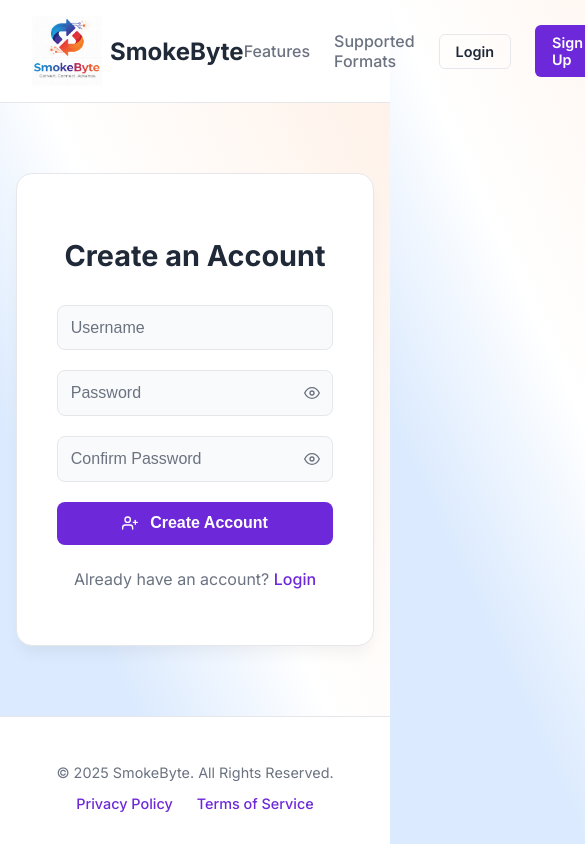
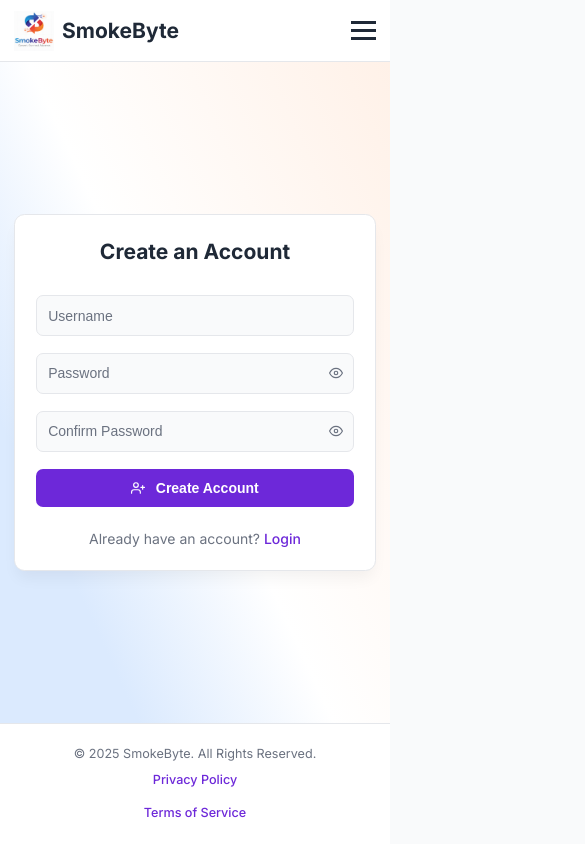
Before and after one commit to Pushpak003/SmokeByteFrontend, a React (Vite) app: page /signup in a window 390 px wide. Shown: the whole page, 585 px wide, since content can reach past the window. Built offline with nearby package versions, Linux system fonts and the light colour scheme.

Commit message:
changed css files

```diff
--- a/src/components/layout/Footer.css
+++ b/src/components/layout/Footer.css
@@ -13,3 +13,13 @@
   justify-content: center;
   gap: 1.5rem;
 }
+@media (max-width: 600px) {
+  .footer {
+    padding: 1.5rem 1rem; /* Padding thoda kam kiya */
+  }
+
+  .footer nav {
+    flex-direction: column; /* Links ko ek ke neeche ek kar diya */
+    gap: 1rem;
+  }
+}
--- a/src/components/layout/Header.css
+++ b/src/components/layout/Header.css
@@ -1,17 +1,16 @@
-/* src/components/layout/Header.css - FINAL VERSION */
+
 
 .header {
   display: flex;
   justify-content: space-between;
   align-items: center;
-  padding: 1rem 2rem;
+  padding: 0.75rem 2rem;
   background-color: var(--card-color);
   border-bottom: 1px solid var(--border-color);
   position: sticky;
   top: 0;
   z-index: 10;
 }
-
 .logo {
   font-size: 1.5rem;
   font-weight: bold;
@@ -25,7 +24,7 @@
   gap: 1.5rem;
 }
 
-/* Style for regular nav links */
+
 .main-nav a {
   color: var(--text-secondary-color);
   font-weight: 500;
@@ -36,7 +35,7 @@
   text-decoration: none;
 }
 
-/* Common style for all buttons in the nav */
+
 .main-nav .btn-login,
 .main-nav .btn-signup,
 .main-nav .btn-logout {
@@ -52,7 +51,7 @@
   transition: all 0.2s ease;
 }
 
-/* Specific style for Login button */
+
 .main-nav .btn-login {
   border-color: var(--border-color);
   color: var(--text-color);
@@ -62,7 +61,7 @@
   color: var(--primary-color);
 }
 
-/* Specific style for Signup button */
+
 .main-nav .btn-signup {
   background-color: var(--primary-color);
   color: white;
@@ -72,7 +71,7 @@
   color: white;
 }
 
-/* Specific style for Logout button */
+
 .btn-logout {
   color: var(--text-secondary-color);
 }
@@ -82,13 +81,70 @@
 .logo {
   display: flex;
   align-items: center;
-  gap: 8px; /* space between logo and text */
+  gap: 8px;
   text-decoration: none;
   color: inherit;
 }
 
 .logo-image {
-  width: 70px; /* pehle 32px tha, ab bada kar diya */
-  height: 70px; /* proportion ke hisaab se height bhi */
-  object-fit: contain; /* ensures image doesn't get stretched */
+  width: 50px;
+  height: 50px;
+  object-fit: contain;
 }
+.mobile-nav-toggle {
+  display: none;
+  background: none;
+  border: none;
+  cursor: pointer;
+}
+
+.mobile-nav-toggle .icon-bar {
+  display: block;
+  width: 25px;
+  height: 3px;
+  background-color: var(--text-color);
+  margin: 5px 0;
+  transition: all 0.2s ease;
+}
+
+/* For screens smaller than 768px (Tablets and Mobile) */
+@media (max-width: 768px) {
+
+  .header .main-nav {
+    display: none;
+
+
+    position: absolute;
+    top: 100%;
+    left: 0;
+    width: 100%;
+    background-color: var(--card-color);
+    border-top: 1px solid var(--border-color);
+    flex-direction: column;
+    align-items: flex-start;
+    padding: 1rem;
+    gap: 1rem;
+  }
+
+
+  .header .main-nav.is-open {
+    display: flex;
+  }
+
+
+  .mobile-nav-toggle {
+    display: block;
+  }
+
+
+  .header {
+
+    padding: 0.75rem 1rem;
+  }
+
+  .logo-image {
+
+    width: 40px;
+    height: 40px;
+  }
+}
--- a/src/components/layout/Header.jsx
+++ b/src/components/layout/Header.jsx
@@ -1,31 +1,53 @@
-// src/components/layout/Header.jsx
 
+import { useState } from "react"; // Step 1: Import useState
 import { Link, useNavigate } from "react-router-dom";
-import { useAuth } from "../../hooks/useAuth"; // Import useAuth hook
+import { useAuth } from "../../hooks/useAuth";
 import { FiLogOut } from "react-icons/fi";
 import "./Header.css";
 
 const Header = () => {
-  const { user, logout } = useAuth(); // Get user and logout function from context
+  const { user, logout } = useAuth();
   const navigate = useNavigate();
+
+  // Step 2: Create state to manage menu visibility
+  const [isMenuOpen, setIsMenuOpen] = useState(false);
+
+  const toggleMenu = () => {
+    setIsMenuOpen(!isMenuOpen); // Toggles between true and false
+  };
+
+  // This function closes the menu, useful for when a link is clicked
+  const closeMenu = () => {
+    setIsMenuOpen(false);
+  };
 
   const handleLogout = () => {
     logout();
+    closeMenu(); // Close menu on logout
     navigate("/login");
   };
 
   return (
     <header className="header">
-      <Link to="/" className="logo">
+      <Link to="/" className="logo" onClick={closeMenu}>
         <img src="/Logo1.png" alt="SmokeByte Logo" className="logo-image" />
         SmokeByte
       </Link>
-      <nav className="main-nav">
+
+      {/* Step 3: Add the hamburger button for mobile view */}
+      <button className="mobile-nav-toggle" onClick={toggleMenu}>
+        <span className="icon-bar"></span>
+        <span className="icon-bar"></span>
+        <span className="icon-bar"></span>
+      </button>
+
+      {/* Step 4: Apply dynamic class based on state */}
+      <nav className={`main-nav ${isMenuOpen ? "is-open" : ""}`}>
         {user ? (
           // --- Logged-in User View ---
           <>
-            <Link to="/dashboard">Dashboard</Link>
-            <Link to="/history">History</Link>
+            <Link to="/dashboard" onClick={closeMenu}>Dashboard</Link>
+            <Link to="/history" onClick={closeMenu}>History</Link>
             <button onClick={handleLogout} className="btn-logout">
               <FiLogOut /> Logout
             </button>
@@ -33,12 +55,12 @@ const Header = () => {
         ) : (
           // --- Logged-out User View ---
           <>
-            <Link to="/#features">Features</Link>
-            <Link to="/formats">Supported Formats</Link>
-            <Link to="/login" className="btn-login">
+            <Link to="/#features" onClick={closeMenu}>Features</Link>
+            <Link to="/formats" onClick={closeMenu}>Supported Formats</Link>
+            <Link to="/login" className="btn-login" onClick={closeMenu}>
               Login
             </Link>
-            <Link to="/signup" className="btn-signup">
+            <Link to="/signup" className="btn-signup" onClick={closeMenu}>
               Sign Up
             </Link>
           </>
--- a/src/index.css
+++ b/src/index.css
@@ -1,4 +1,4 @@
-/* src/index.css - FINAL CONSOLIDATED VERSION */
+/* src/index.css - FINAL REGENERATED VERSION */
 @import url('https://fonts.googleapis.com/css2?family=Inter:wght@400;500;600;700&display=swap');
 
 /* --- 1. COLOR & FONT VARIABLES --- */
@@ -14,14 +14,31 @@
   --error-color: #EF4444;
 }
 
-/* --- 2. GLOBAL & LAYOUT STYLES --- */
+/* --- 2. FOUNDATIONAL & GLOBAL STYLES --- */
+*,
+*::before,
+*::after {
+  box-sizing: border-box;
+  margin: 0;
+  padding: 0;
+}
+
+html {
+  font-size: 14px; /* Base font size for mobile */
+}
+
 body {
   font-family: 'Inter', -apple-system, BlinkMacSystemFont, 'Segoe UI', Roboto, Helvetica, Arial, sans-serif;
-  margin: 0;
   color: var(--text-color);
   background-color: var(--background-light);
   background-image: linear-gradient(to top right, #dbeafe 25%, #ffffff 50%, #fff0e6 100%);
   overflow-x: hidden;
+  line-height: 1.5;
+}
+
+img, picture, video, canvas, svg {
+  max-width: 100%;
+  height: auto;
 }
 
 #root, .app-container {
@@ -43,11 +60,12 @@ a {
   font-weight: 500;
   text-decoration: none;
 }
+
 a:hover {
   text-decoration: underline;
 }
 
-/* --- 3. GENERAL CARD / CONTAINER STYLE (Consolidated) --- */
+/* --- 3. GENERAL CARD / CONTAINER STYLE --- */
 .auth-form-container,
 .uploader-card,
 .job-status-card,
@@ -62,7 +80,8 @@ a:hover {
   box-shadow: 0 10px 15px -3px rgb(0 0 0 / 0.05);
   text-align: center;
 }
-.dashboard-container{
+
+.dashboard-container {
   width: 100%;
   max-width: 550px;
   background: var(--card-color);
@@ -134,6 +153,7 @@ a:hover {
   cursor: pointer;
   transition: all 0.2s ease;
 }
+
 .auth-button:hover,
 .convert-button:hover,
 .download-button:hover,
@@ -193,216 +213,57 @@ a:hover {
   text-shadow: 1px 1px 2px rgba(0,0,0,0.5);
 }
 
-
-/* --- 7. FORMAT GRID --- */
-.format-grid-container {
-  width: 100%;
-  max-width: 900px;
-  text-align: center;
+.uploader-card {
+  display: flex;
+  flex-direction: column;
+  align-items: center;
+  justify-content: center;
+  min-height: 300px;
 }
 
-.format-grid {
-  display: grid;
-  grid-template-columns: repeat(auto-fit, minmax(250px, 1fr));
-  gap: 1rem;
-  margin-top: 2rem;
+.uploader-card .dropzone {
+  border: 2px dashed var(--border-color);
+  border-radius: 1rem;
+  padding: 3rem 2rem;
+  text-align: center;
+  background-color: var(--card-color);
+  transition: border-color 0.3s ease, background-color 0.3s ease, box-shadow 0.3s ease;
+  cursor: pointer;
+  display: flex;
+  flex-direction: column;
+  align-items: center;
+  justify-content: center;
+  width: 100%;
+  max-width: 400px;
 }
 
-.format-card {
-  background: var(--card-color);
-  border: 1px solid var(--border-color);
-  border-radius: 0.75rem;
-  padding: 1.5rem;
-  display: flex;
-  align-items: center;
-  gap: 1rem;
-  font-weight: 500;
-  transition: all 0.2s ease;
+.uploader-card .dropzone:hover {
+  border-color: var(--primary-color);
+  background-color: #faf5ff;
+  box-shadow: 0 6px 12px rgb(0 0 0 / 0.08);
 }
 
-.format-card:hover {
-  transform: translateY(-5px);
-  box-shadow: 0 10px 15px -3px rgb(0 0 0 / 0.1);
+.uploader-card .dropzone.active {
   border-color: var(--primary-color);
+  box-shadow: 0 0 15px rgba(109, 40, 217, 0.3);
+  background-color: #f5f3ff;
 }
 
-.format-icon-wrapper {
-  background-color: #F3E8FF;
+.uploader-card .upload-icon {
   color: var(--primary-color);
-  border-radius: 50%;
-  width: 40px;
-  height: 40px;
-  display: flex;
-  align-items: center;
-  justify-content: center;
-}
-
-.format-arrow {
-  margin-left: auto;
-  color: var(--text-secondary-color);
-}
-
-/* --- 8. STATIC & HISTORY PAGES --- */
-.static-page-container h1, .history-container h2 {
-  font-size: 2rem;
   margin-bottom: 1rem;
 }
 
-.static-page-container p {
-  color: var(--text-secondary-color);
-  font-size: 1.1rem;
-  margin-bottom: 2rem;
+.uploader-card h2 {
+  font-size: 1.3rem;
+  font-weight: 600;
+  margin: 0.5rem 0;
 }
 
-.formats-list {
-  display: flex;
-  flex-direction: column;
-  gap: 2rem;
+.uploader-card p {
+  font-size: 0.95rem;
+  color: var(--text-secondary-color);
 }
-
-.format-category h2 {
-  font-size: 1.5rem;
-  padding-bottom: 0.5rem;
-  border-bottom: 1px solid var(--border-color);
-  margin-bottom: 1rem;
-}
-
-.format-category ul {
-  list-style: none;
-  padding: 0;
-  display: flex;
-  flex-wrap: wrap;
-  gap: 0.75rem;
-}
-
-.format-category li {
-  background: var(--background-light);
-  border: 1px solid var(--border-color);
-  color: var(--text-secondary-color);
-  font-weight: 500;
-  padding: 0.4rem 1rem;
-  border-radius: 99px;
-  font-size: 0.9rem;
-}
-
-.history-list {
-  display: flex;
-  flex-direction: column;
-  gap: 1rem;
-}
-/* Add to the end of your src/index.css file */
-
-.formats-page {
-  max-width: 1000px;
-}
-
-.categories-grid {
-  display: grid;
-  grid-template-columns: repeat(auto-fit, minmax(300px, 1fr));
-  gap: 1.5rem;
-  margin-top: 2rem;
-  text-align: left;
-}
-
-.category-card {
-  background-color: var(--card-color);
-  border: 1px solid var(--border-color);
-  border-radius: 0.75rem;
-  overflow: hidden; /* Important for rounded corners on the header */
-}
-
-.category-header {
-  background: linear-gradient(90deg, #3B82F6, #60A5FA);
-  color: white;
-  padding: 0.8rem 1.5rem;
-}
-
-.category-header h2 {
-  font-size: 1.2rem;
-  margin: 0;
-}
-
-.category-body {
-  padding: 1.5rem;
-  display: flex;
-  flex-wrap: wrap;
-  gap: 0.75rem;
-}
-
-.format-tag {
-  background-color: var(--background-light);
-  border: 1px solid var(--border-color);
-  color: var(--text-secondary-color);
-  font-weight: 500;
-  padding: 0.4rem 1rem;
-  border-radius: 99px;
-  font-size: 0.9rem;
-}
-
-.history-container {
-  max-width: 900px; /* Thoda bada container */
-}
-
-.history-table {
-  width: 100%;
-  border-collapse: collapse; /* Borders ko merge karein */
-  margin-top: 2rem;
-}
-
-.history-table th {
-  text-align: center;
-  padding: 0.75rem 1rem;
-  color: var(--text-secondary-color);
-  font-size: 0.9rem;
-  text-transform: uppercase;
-  border-bottom: 2px solid var(--border-color);
-}
-
-.history-table td {
-  padding: 1rem;
-  border-bottom: 1px solid var(--border-color);
-}
-
-.history-table tr:last-child td {
-  border-bottom: none; /* Aakhri row ka border hatayein */
-}
-
-.file-preview-cell {
-  width: 80px;
-}
-
-.file-details-cell .filename {
-  font-weight: 600;
-  color: var(--text-color);
-}
-
-.file-details-cell .date {
-  font-size: 0.9rem;
-  color: var(--text-secondary-color);
-  margin-top: 0.25rem;
-}
-
-.file-action-cell {
-  text-align: right;
-}
-
-.btn-download-table {
-  display: inline-flex;
-  align-items: center;
-  gap: 0.5rem;
-  background-color: var(--primary-color);
-  color: white;
-  border: none;
-  padding: 0.6rem 1.2rem;
-  border-radius: 0.375rem;
-  font-weight: 500;
-  cursor: pointer;
-  transition: background-color 0.2s ease;
-}
-.btn-download-table:hover {
-  background-color: var(--primary-hover-color);
-}
-/* Add to the end of your src/index.css file */
 
 .file-preview-container {
   display: flex;
@@ -452,6 +313,7 @@ a:hover {
   cursor: pointer;
   padding: 0.5rem;
 }
+
 .remove-btn:disabled {
   opacity: 0.5;
   cursor: not-allowed;
@@ -464,6 +326,7 @@ a:hover {
   gap: 1rem;
   width: 100%;
 }
+
 .conversion-form .convert-button {
   width: auto;
   display: inline-flex;
@@ -493,55 +356,187 @@ a:hover {
   cursor: not-allowed;
   transform: none;
   box-shadow: none;
-}/* === Upload Dropzone Style (FileUploader ke andar only) === */
-.uploader-card {
-  display: flex;
-  flex-direction: column;
-  align-items: center;      /* horizontal centering */
-  justify-content: center;  /* vertical centering if height is set */
-  min-height: 300px;        /* adjust as needed */
 }
 
-.uploader-card .dropzone {
-  border: 2px dashed var(--border-color);
-  border-radius: 1rem;
-  padding: 3rem 2rem;
-  text-align: center;
-  background-color: var(--card-color);
-  transition: border-color 0.3s ease, background-color 0.3s ease, box-shadow 0.3s ease;
-  cursor: pointer;
-  display: flex;
-  flex-direction: column;
-  align-items: center;
-  justify-content: center;
-  width: 100%;
-  max-width: 400px; /* optional, to limit dropzone width */
-}
-
-.uploader-card .dropzone:hover {
-  border-color: var(--primary-color);
-  background-color: #faf5ff;
-  box-shadow: 0 6px 12px rgb(0 0 0 / 0.08);
-}
-
-.uploader-card .dropzone.active {
-  border-color: var(--primary-color);
-  box-shadow: 0 0 15px rgba(109, 40, 217, 0.3); /* drag active glow */
-  background-color: #f5f3ff;
-}
-
-.uploader-card .upload-icon {
-  color: var(--primary-color);
+/* --- 7. FORMATS & HISTORY PAGES --- */
+.static-page-container h1, .history-container h2 {
+  font-size: 2rem;
   margin-bottom: 1rem;
 }
 
-.uploader-card h2 {
-  font-size: 1.3rem;
-  font-weight: 600;
-  margin: 0.5rem 0;
+.static-page-container p {
+  color: var(--text-secondary-color);
+  font-size: 1.1rem;
+  margin-bottom: 2rem;
 }
 
-.uploader-card p {
-  font-size: 0.95rem;
+.formats-page {
+  max-width: 1000px;
+}
+
+.categories-grid {
+  display: grid;
+  grid-template-columns: repeat(auto-fit, minmax(300px, 1fr));
+  gap: 1.5rem;
+  margin-top: 2rem;
+  text-align: left;
+}
+
+.category-card {
+  background-color: var(--card-color);
+  border: 1px solid var(--border-color);
+  border-radius: 0.75rem;
+  overflow: hidden;
+}
+
+.category-header {
+  background: linear-gradient(90deg, #3B82F6, #60A5FA);
+  color: white;
+  padding: 0.8rem 1.5rem;
+}
+
+.category-header h2 {
+  font-size: 1.2rem;
+  margin: 0;
+}
+
+.category-body {
+  padding: 1.5rem;
+  display: flex;
+  flex-wrap: wrap;
+  gap: 0.75rem;
+}
+
+.format-tag {
+  background-color: var(--background-light);
+  border: 1px solid var(--border-color);
   color: var(--text-secondary-color);
+  font-weight: 500;
+  padding: 0.4rem 1rem;
+  border-radius: 99px;
+  font-size: 0.9rem;
 }
+
+.history-container {
+  max-width: 900px;
+}
+
+.history-table {
+  width: 100%;
+  border-collapse: collapse;
+  margin-top: 2rem;
+}
+
+.history-table th {
+  text-align: center;
+  padding: 0.75rem 1rem;
+  color: var(--text-secondary-color);
+  font-size: 0.9rem;
+  text-transform: uppercase;
+  border-bottom: 2px solid var(--border-color);
+}
+
+.history-table td {
+  padding: 1rem;
+  border-bottom: 1px solid var(--border-color);
+}
+
+.history-table tr:last-child td {
+  border-bottom: none;
+}
+
+.file-preview-cell {
+  width: 80px;
+}
+
+.file-details-cell .filename {
+  font-weight: 600;
+  color: var(--text-color);
+}
+
+.file-details-cell .date {
+  font-size: 0.9rem;
+  color: var(--text-secondary-color);
+  margin-top: 0.25rem;
+}
+
+.file-action-cell {
+  text-align: right;
+}
+
+.btn-download-table {
+  display: inline-flex;
+  align-items: center;
+  gap: 0.5rem;
+  background-color: var(--primary-color);
+  color: white;
+  border: none;
+  padding: 0.6rem 1.2rem;
+  border-radius: 0.375rem;
+  font-weight: 500;
+  cursor: pointer;
+  transition: background-color 0.2s ease;
+}
+
+.btn-download-table:hover {
+  background-color: var(--primary-hover-color);
+}
+
+/* --- 8. RESPONSIVE MEDIA QUERIES --- */
+
+/* For Tablets and larger screens (Desktop first approach for font scaling) */
+@media (min-width: 768px) {
+  html {
+    font-size: 15px; /* For Tablets */
+  }
+}
+
+@media (min-width: 1024px) {
+  html {
+    font-size: 16px; /* For Desktops */
+  }
+}
+
+/* For screens smaller than 600px (Mobile Phones) */
+@media (max-width: 600px) {
+
+  /* 1. Reduce padding on the main content area */
+  main {
+    padding: 1.5rem 1rem;
+  }
+
+  /* 2. Reduce padding and font sizes inside all major cards/containers */
+  .auth-form-container,
+  .uploader-card,
+  .job-status-card,
+  .history-container,
+  .static-page-container,
+  .dashboard-container {
+    padding: 1.5rem;
+    border-radius: 0.75rem;
+  }
+
+  .auth-form-container h2 {
+    font-size: 1.5rem;
+  }
+
+  .static-page-container h1, .history-container h2 {
+    font-size: 1.75rem;
+  }
+
+  /* 3. Make the file uploader dropzone simpler on mobile */
+  .uploader-card .dropzone {
+    padding: 2rem 1rem;
+  }
+
+  /* 4. Adjust the grid for single-column layout on small screens */
+  .categories-grid {
+    grid-template-columns: 1fr;
+  }
+
+  /* 5. Improve history table for mobile by making it scrollable */
+  .history-table {
+    display: block;
+    overflow-x: auto;
+  }
+}
```
Also changed, not shown: src/pages/LandingPage.css (+48 -7 lines).
